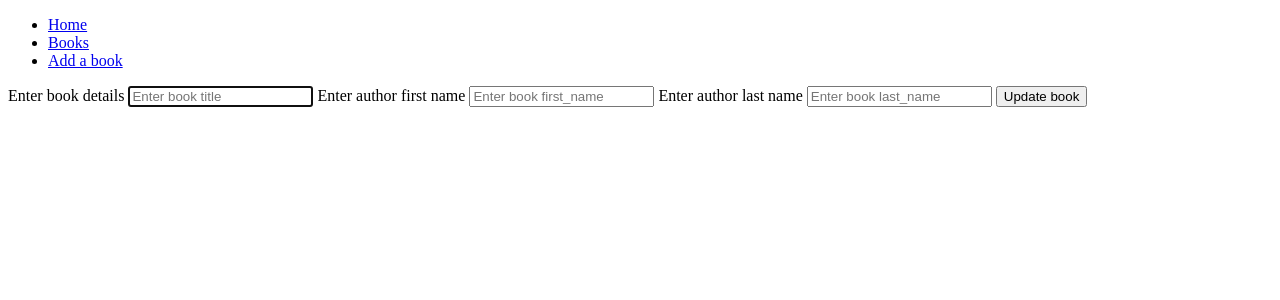
After one commit to Benje1/W4D3_lab_with_Scott, a Flask app: template templates/books/edit.html in a window 1280 px wide. The commit adds this page. Shown: the top 300 px of the page. Run offline with Flask 2, Linux system fonts and the light colour scheme; the template is opened without the code that fills it, so the values that code supplies are empty.

Commit message:
update book works

```diff
--- a/repositories/book_repository.py
+++ b/repositories/book_repository.py
@@ -47,3 +47,8 @@ def delete(id):
     sql = """DELETE FROM books WHERE id = %s"""
     values = [id]
     run_sql(sql, values)
+
+def update(book):
+    sql = "UPDATE books SET title = %s, author_id = %s WHERE id = %s"
+    values = [book.title, book.author.id, book.id]
+    run_sql(sql, values)
--- /dev/null
+++ b/templates/books/edit.html
@@ -0,0 +1,18 @@
+{% extends 'base.html' %}
+{% block content %}
+<form action="/books/{{book.id}}" method="post">
+    <label for="title">
+        Enter book details
+    </label>
+    <input type="text" id="title" name="title" placeholder="Enter book title" value="{{book.title}}" autofocus>
+    <label for="first_name">
+        Enter author first name
+    </label>
+    <input type="text" id="first_name" name="first_name" placeholder="Enter book first_name" value="{{book.author.first_name}}" autofocus>
+    <label for="last_name">
+        Enter author last name
+    </label>
+    <input type="text" id="last_name" name="last_name" placeholder="Enter book last_name" value="{{book.author.last_name}}" autofocus>
+    <button type="submit">Update book</button>
+</form>
+{% endblock %}
--- a/templates/books/show.html
+++ b/templates/books/show.html
@@ -5,5 +5,6 @@
         <hr />
         <p>{{book.author.first_name}}</p>
         <p>{{book.author.last_name}}</p>
+        <a href="/books/{{book.id}}/edit">Edit</a>
     </div>
 {% endblock %}
```
Also changed, not shown: controllers/books_controller.py (+24 -0 lines).
